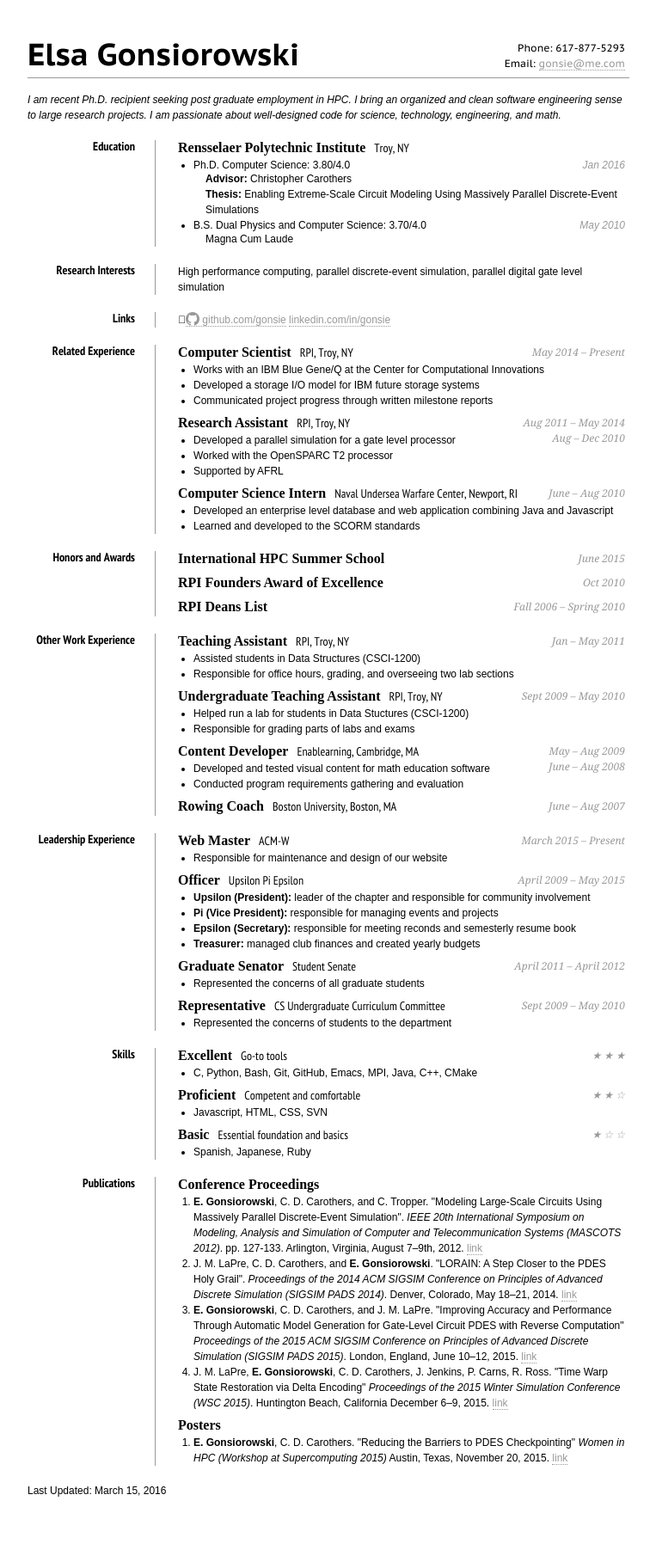
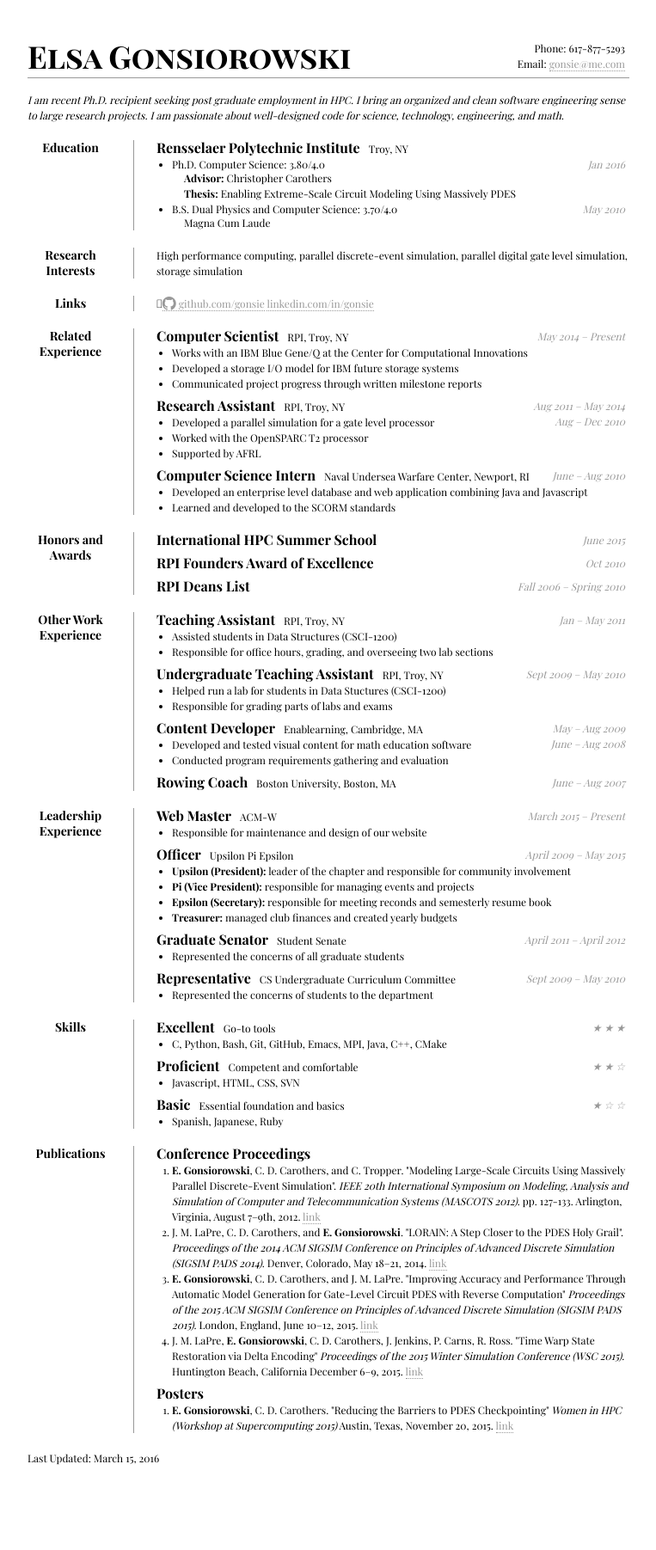
Before and after one commit to gonsie/gonsie.github.io, a Jekyll site: the page index.html, which Jekyll copies as it is, in a window 1280 px wide. Shown: the whole page at 86% size, without its empty margins (258-1021 px from the left). Built offline with Jekyll 4.4.1, drawn with Linux system fonts in a browser that asks for light colours; some web fonts are replaced; after the commit the page ends 1765 px from its top, so only the background shows below that.

Commit message:
better font

```diff
--- a/index.html
+++ b/index.html
@@ -10,19 +10,22 @@
 	<link rel="stylesheet" href="fontfacekits/Aller-fontfacekit/stylesheet-linkedstyles.css" type="text/css" charset="utf-8">
 	<link rel="stylesheet" href="fontfacekits/PT-Sans-fontfacekit/stylesheet-ls.css" type="text/css" charset="utf-8">
 	<link rel="stylesheet" href="stylesheets/print.css" type="text/css">
+        <link href='https://fonts.googleapis.com/css?family=Playfair+Display+SC:400,900,700' rel='stylesheet' type='text/css'>
+        <link href='https://fonts.googleapis.com/css?family=Playfair+Display:400,400italic,700,700italic' rel='stylesheet' type='text/css'>
+        <link href='https://fonts.googleapis.com/css?family=PT+Serif:400,400italic,700,700italic' rel='stylesheet' type='text/css'>
         <link rel="stylesheet" href="octicons/octicons.css">
 	<style type="text/css">
 		* { margin: 0; padding: 0; }
-		body { font: 12px "PTSans", Arial, Sans-Serif; line-height: 18px; }
+		body { font: 12px "Playfair Display", serif; line-height: 18px; }
 		.clear { clear: both; }
 		#page-wrap { width: 700px; margin: 40px auto 60px; }
 		#pic { float: right; margin: -30px 0 0 0; }
-		h1 { margin: 0 0 16px 0; padding: 16px 0 16px 0; font-size: 36px; font-family: "PTSansCaption"; font-weight: bold; border-bottom: 1px solid #999; }
-		h2 { font-size: 14px; font-family: "PTSansNarrow", Arial, Sans-serif; font-weight: normal; position: relative; }
-		h2 strong { font-size: 16px; font-family: "PTSans"; padding: 0 10px 0 0; }
-		h2 span { position: absolute; margin: 0 5px 0 0; top: 0; right: 0; text-align: right; font-style: italic; font-family: "PTSans", Georgia, Serif; font-size: 12px; color: #999; font-weight: normal; }
+		h1 { margin: 0 0 16px 0; padding: 16px 0 16px 0; font-size: 36px; font-family: "Playfair Display SC", serif; font-weight: bold; border-bottom: 1px solid #999; }
+		h2 { font-size: 12px; font-family: "Playfair Display", serif; font-weight: normal; position: relative; }
+		h2 strong { font-size: 16px; font-family: "Playfair Display"; padding: 0 10px 0 0; }
+		h2 span { position: absolute; margin: 0 5px 0 0; top: 0; right: 0; text-align: right; font-style: italic; font-family: "Playfair Display", Georgia, Serif; font-size: 12px; color: #999; font-weight: normal; }
 		p { position: relative; }
-		p.floating { position: relative; margin: -60px 5px 0 0; text-align: right; float: right; font-size: 12px; font-family: "PTSansCaption"; }
+		p.floating { position: relative; margin: -60px 5px 0 0; text-align: right; float: right; font-size: 12px; font-family: "Playfair Display"; }
 		a { color: #999; text-decoration: none; border-bottom: 1px dotted #999; }
 		a:hover { border-bottom-style: solid; color: black; }
 		ul { margin: 0 0 0 18px; }
@@ -35,9 +38,9 @@
 		ol.inset { list-style: none; margin: -2px 0 0 14px; }
 		/* ul li span { position: absolute; bottom: 0; right: 0; font-style: italic; } */
 		#objective { width: 700px; float: left; }
-		#objective p { font-family: "PTSans", Arial, San-Serif; font-style: italic; font-size: 12px; }
-		dt { font-weight: bold; font-family: "PTSansNarrow"; font-size: 14px; text-align: right; width: 125px; float: left; }
-		dd { width: 525px; float: right; border-left: 1px solid #999; padding: 0 0 0 26px; }
+		#objective p { font-family: "Playfair Display", Serif; font-style: italic; font-size: 12px; }
+		dt { font-weight: bold; font-family: "Playfair Display"; font-size: 14px; text-align: center; width: 100px; float: left; }
+		dd { width: 550px; float: right; border-left: 1px solid #999; padding: 0 0 0 26px; }
 		dd.clear { float: none; margin: 0; height: 20px; border-left: none; }
 		.smartmargin { margin: 8px 0 0 0; }
 	</style>
@@ -79,7 +82,7 @@
 					<li>Ph.D. Computer Science: 3.80/4.0<span>Jan 2016</span></li>
 					<ul class="inset">
 						<li><strong>Advisor:</strong> Christopher Carothers</li>
-						<li><strong>Thesis:</strong> Enabling Extreme-Scale Circuit Modeling Using Massively Parallel Discrete-Event Simulations</li>
+						<li><strong>Thesis:</strong> Enabling Extreme-Scale Circuit Modeling Using Massively PDES</li>
 					</ul>
 					<li>B.S. Dual Physics and Computer Science: 3.70/4.0<span>May 2010</span></li>
 					<ul class="inset"><li>Magna Cum Laude</li></ul>
@@ -91,7 +94,8 @@
 			<dd>
 				<p>High performance computing,
 					parallel discrete-event simulation,
-					parallel digital gate level simulation
+					parallel digital gate level simulation,
+                                        storage simulation
 				</p>
 			</dd>
 
```
